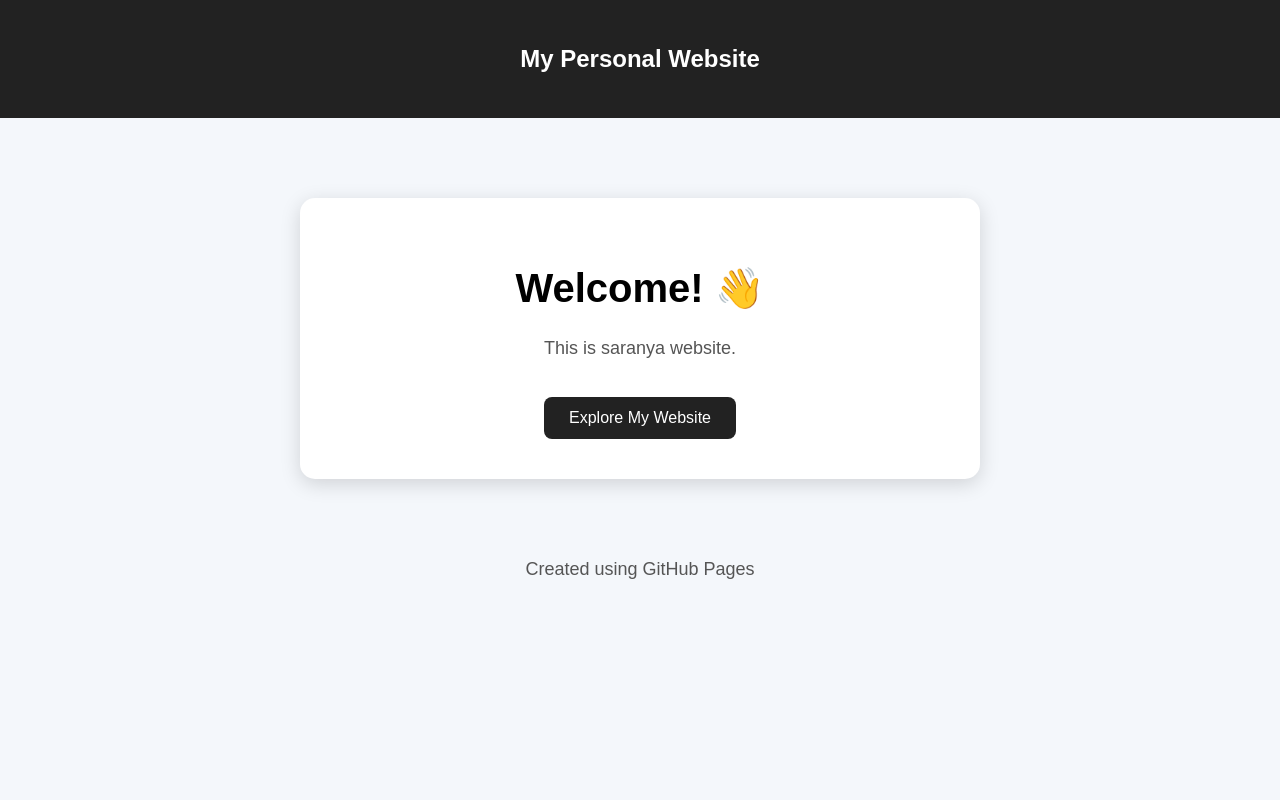
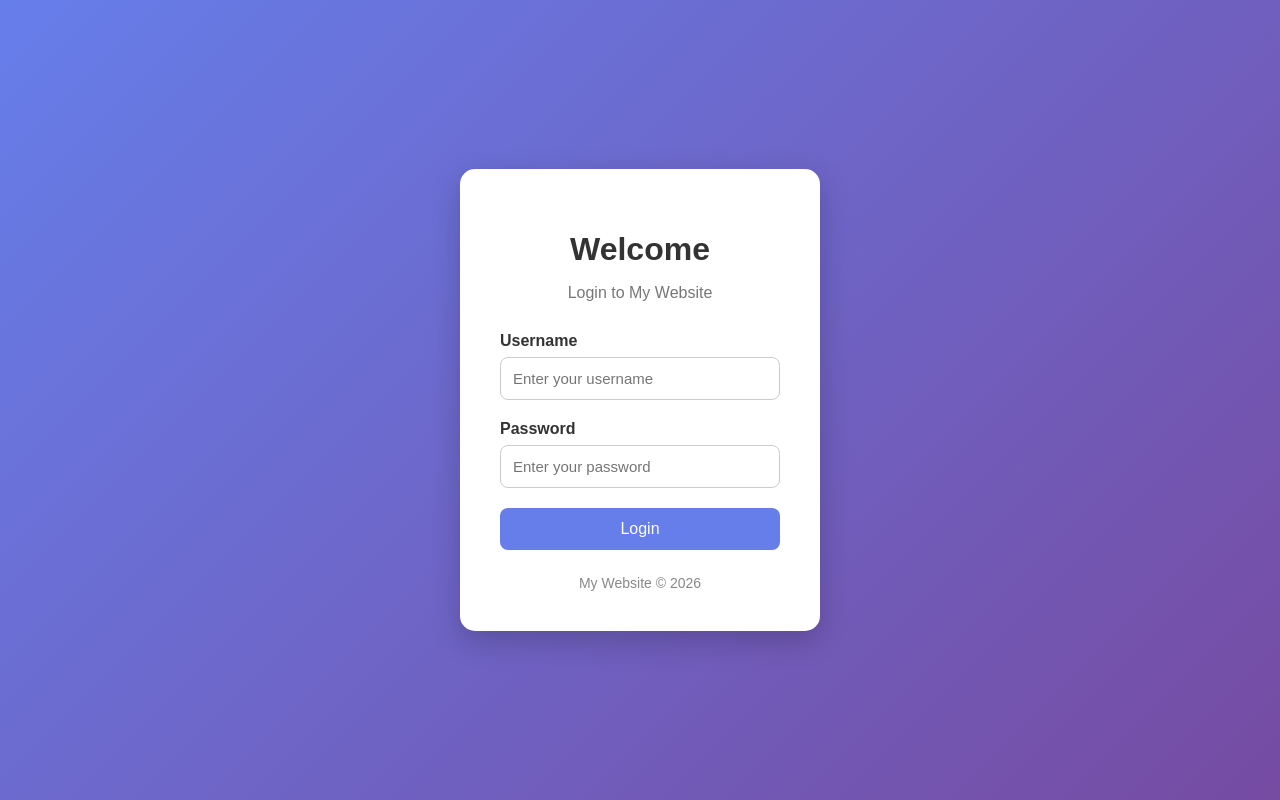
Before and after one commit to saranya-devi-jeyapriya/my-website, a plain HTML site: page index.html in a window 1280 px wide. Drawn offline with Linux system fonts and the light colour scheme.

Commit message:
Update index.html

```diff
--- a/index.html
+++ b/index.html
@@ -1,80 +1,123 @@
 <!DOCTYPE html>
-<html>
+<html lang="en">
 <head>
-    <title>My Website</title>
+    <meta charset="UTF-8">
+    <meta name="viewport" content="width=device-width, initial-scale=1.0">
+
+    <title>My Website </title>
 
     <style>
+        * {
+            box-sizing: border-box;
+        }
+
         body {
             margin: 0;
             font-family: Arial, sans-serif;
-            background: #f4f7fb;
-            text-align: center;
+            background: linear-gradient(135deg, #667eea, #764ba2);
+            min-height: 100vh;
+            display: flex;
+            justify-content: center;
+            align-items: center;
         }
 
-        .header {
-            background: #222;
-            color: white;
-            padding: 25px;
+        .login-box {
+            background: white;
+            width: 360px;
+            padding: 40px;
+            border-radius: 15px;
+            box-shadow: 0 10px 30px rgba(0, 0, 0, 0.2);
         }
 
-        .content {
-            background: white;
-            width: 70%;
-            max-width: 600px;
-            margin: 80px auto;
-            padding: 40px;
-            border-radius: 15px;
-            box-shadow: 0 5px 20px rgba(0,0,0,0.15);
+        .login-box h1 {
+            text-align: center;
+            margin-bottom: 10px;
+            color: #333;
         }
 
-        h1 {
-            font-size: 40px;
+        .login-box p {
+            text-align: center;
+            color: #777;
+            margin-bottom: 30px;
         }
 
-        p {
-            font-size: 18px;
-            color: #555;
+        label {
+            display: block;
+            margin-bottom: 7px;
+            color: #333;
+            font-weight: bold;
         }
 
-        .button {
-            display: inline-block;
-            margin-top: 20px;
-            padding: 12px 25px;
-            background: #222;
-            color: white;
-            text-decoration: none;
+        input {
+            width: 100%;
+            padding: 12px;
+            margin-bottom: 20px;
+            border: 1px solid #ccc;
             border-radius: 8px;
+            font-size: 15px;
         }
 
-        .button:hover {
-            background: #444;
+        input:focus {
+            outline: none;
+            border-color: #667eea;
+        }
+
+        .login-button {
+            width: 100%;
+            padding: 12px;
+            border: none;
+            border-radius: 8px;
+            background: #667eea;
+            color: white;
+            font-size: 16px;
+            cursor: pointer;
+        }
+
+        .login-button:hover {
+            background: #5568d9;
         }
 
         .footer {
-            color: #777;
-            margin-top: 40px;
+            text-align: center;
+            margin-top: 25px;
+            color: #888;
+            font-size: 14px;
         }
     </style>
 </head>
 
 <body>
 
-    <div class="header">
-        <h2>My Personal Website</h2>
-    </div>
+    <div class="login-box">
 
-    <div class="content">
-        <h1>Welcome! 👋</h1>
+        <h1>Welcome</h1>
 
-        <p>This is saranya website.</p>
+        <p>Login to My Website</p>
 
+        <form>
+            <label for="username">Username</label>
+            <input
+                type="text"
+                id="username"
+                placeholder="Enter your username"
+            >
 
+            <label for="password">Password</label>
+            <input
+                type="password"
+                id="password"
+                placeholder="Enter your password"
+            >
 
-        <a href="#" class="button">Explore My Website</a>
-    </div>
+            <button type="button" class="login-button">
+                Login
+            </button>
+        </form>
 
-    <div class="footer">
-        <p>Created using GitHub Pages</p>
+        <div class="footer">
+            My Website © 2026
+        </div>
+
     </div>
 
 </body>
```
